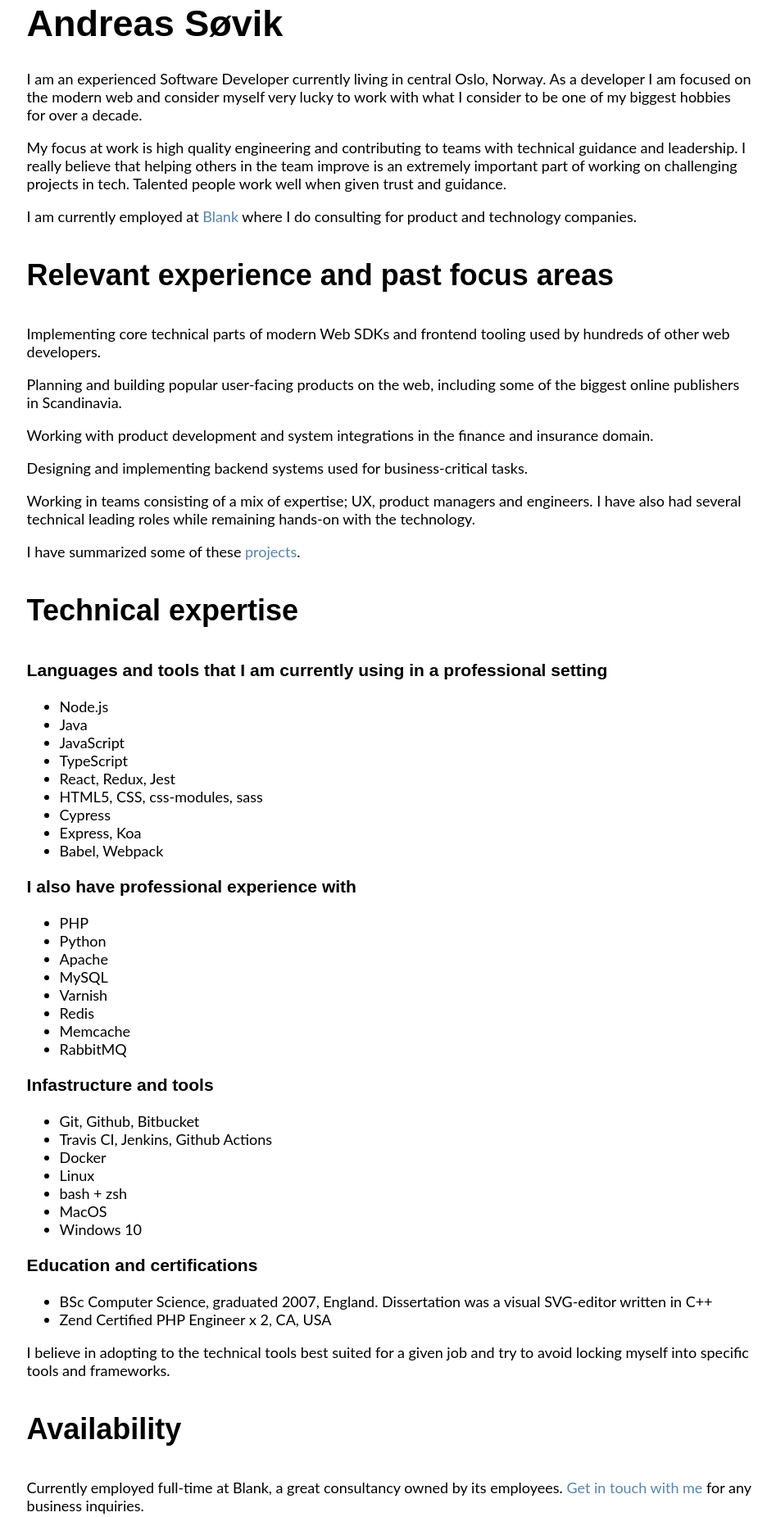
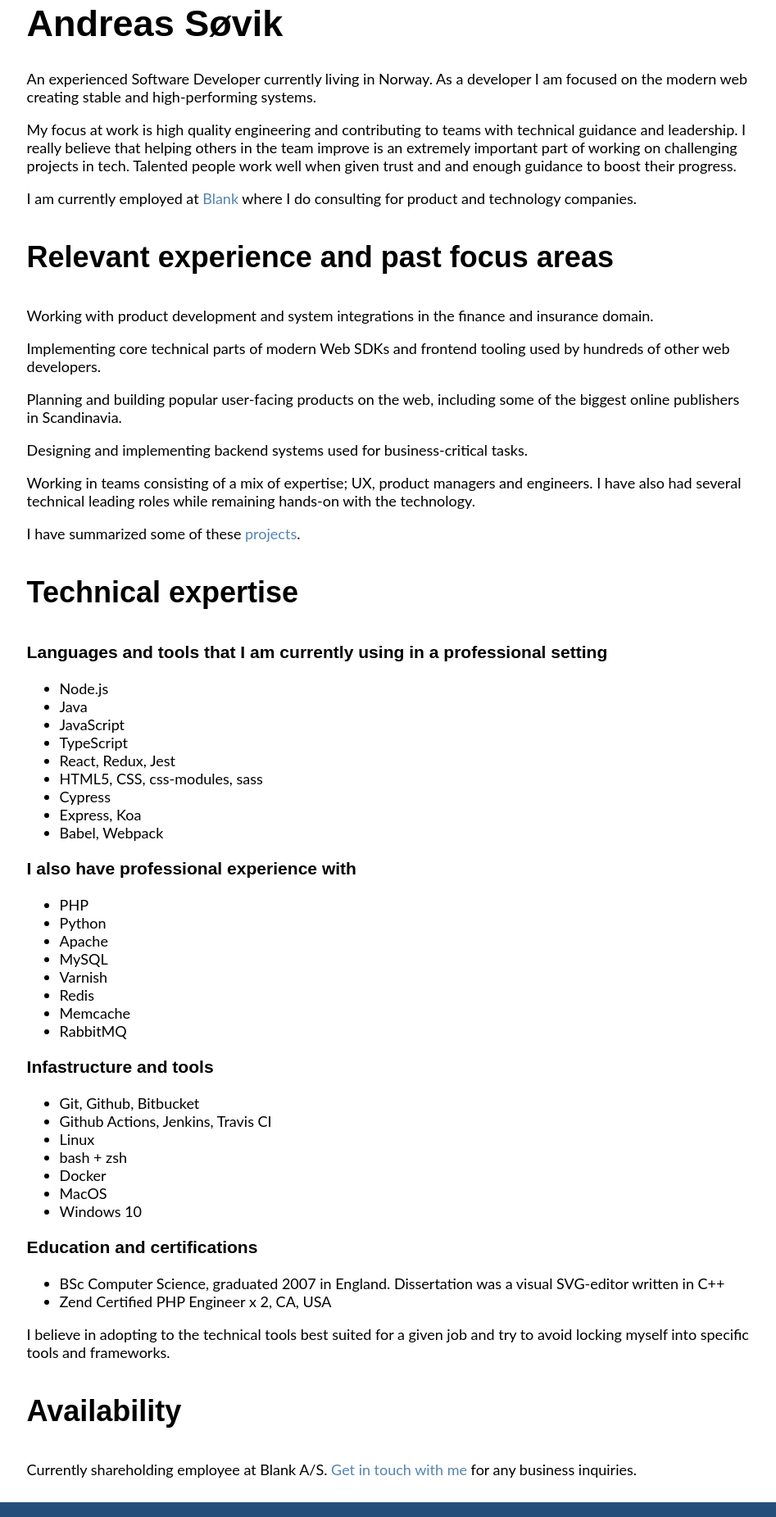
Before and after one commit to andreasrs/home, a website: page www/index.html in a window 1280 px wide. Shown: the part 116-1967 px from the top of the page at 82% size, without its empty margins (165-1112 px from the left). Drawn offline with nearby package versions, Linux system fonts and the light colour scheme; files that its build step writes are made by us from their sources; files whose address does not match are found by name.

Commit message:
Update texts

```diff
--- a/www/index.html
+++ b/www/index.html
@@ -17,21 +17,20 @@
     <main>
         <h1>Andreas Søvik</h1>
 
-        <p>I am an experienced Software Developer currently living in central Oslo, Norway. As a developer I am focused
-            on the modern web and consider myself very lucky to work with what I consider to be one of my biggest
-            hobbies for over a decade.</p>
+        <p>An experienced Software Developer currently living in Norway. As a developer I am focused
+            on the modern web creating stable and high-performing systems.</p>
         <p>My focus at work is high quality engineering and contributing to teams with technical guidance and
             leadership. I really believe that helping others in the team improve is an extremely important part of
-            working on challenging projects in tech. Talented people work well when given trust and guidance.</p>
+            working on challenging projects in tech. Talented people work well when given trust and and enough guidance to boost their progress.</p>
         <p>I am currently employed at <a href="https://www.blank.no/">Blank</a> where I do consulting for product and
             technology companies.</p>
 
         <h2>Relevant experience and past focus areas</h2>
+        <p>Working with product development and system integrations in the finance and insurance domain.</p>
         <p>Implementing core technical parts of modern Web SDKs and frontend tooling used by hundreds of other web
             developers.</p>
         <p>Planning and building popular user-facing products on the web, including some of the biggest online
             publishers in Scandinavia.</p>
-        <p>Working with product development and system integrations in the finance and insurance domain.</p>
         <p>Designing and implementing backend systems used for business-critical tasks.</p>
         <p>Working in teams consisting of a mix of expertise; UX, product managers and engineers. I have also had
             several technical leading roles while remaining hands-on with the technology.</p>
@@ -67,17 +66,17 @@
         <h3>Infastructure and tools</h3>
         <ul>
             <li>Git, Github, Bitbucket</li>
-            <li>Travis CI, Jenkins, Github Actions</li>
-            <li>Docker</li>
+            <li>Github Actions, Jenkins, Travis CI</li>
             <li>Linux</li>
             <li>bash + zsh</li>
+            <li>Docker</li>
             <li>MacOS</li>
             <li>Windows 10</li>
         </ul>
 
         <h3>Education and certifications</h3>
         <ul>
-            <li>BSc Computer Science, graduated 2007, England. Dissertation was a visual SVG-editor written in C++</li>
+            <li>BSc Computer Science, graduated 2007 in England. Dissertation was a visual SVG-editor written in C++</li>
             <li>Zend Certified PHP Engineer x 2, CA, USA</li>
         </ul>
         <p>
@@ -86,7 +85,7 @@
         </p>
 
         <h2>Availability</h2>
-        <p>Currently employed full-time at Blank, a great consultancy owned by its employees. <a href="/contact">Get in
+        <p>Currently shareholding employee at Blank A/S. <a href="/contact">Get in
                 touch with me</a> for any business inquiries.</p>
     </main>
 
```
